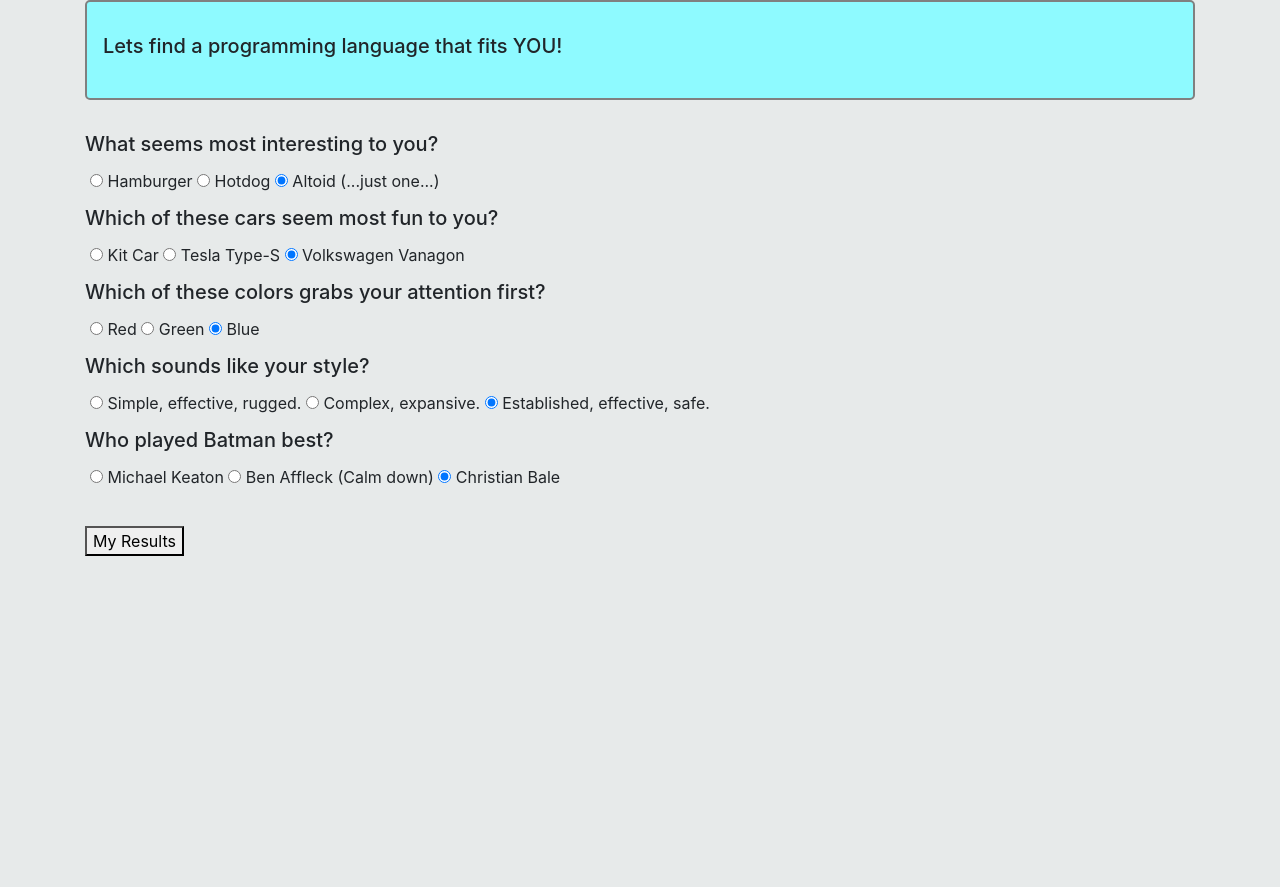
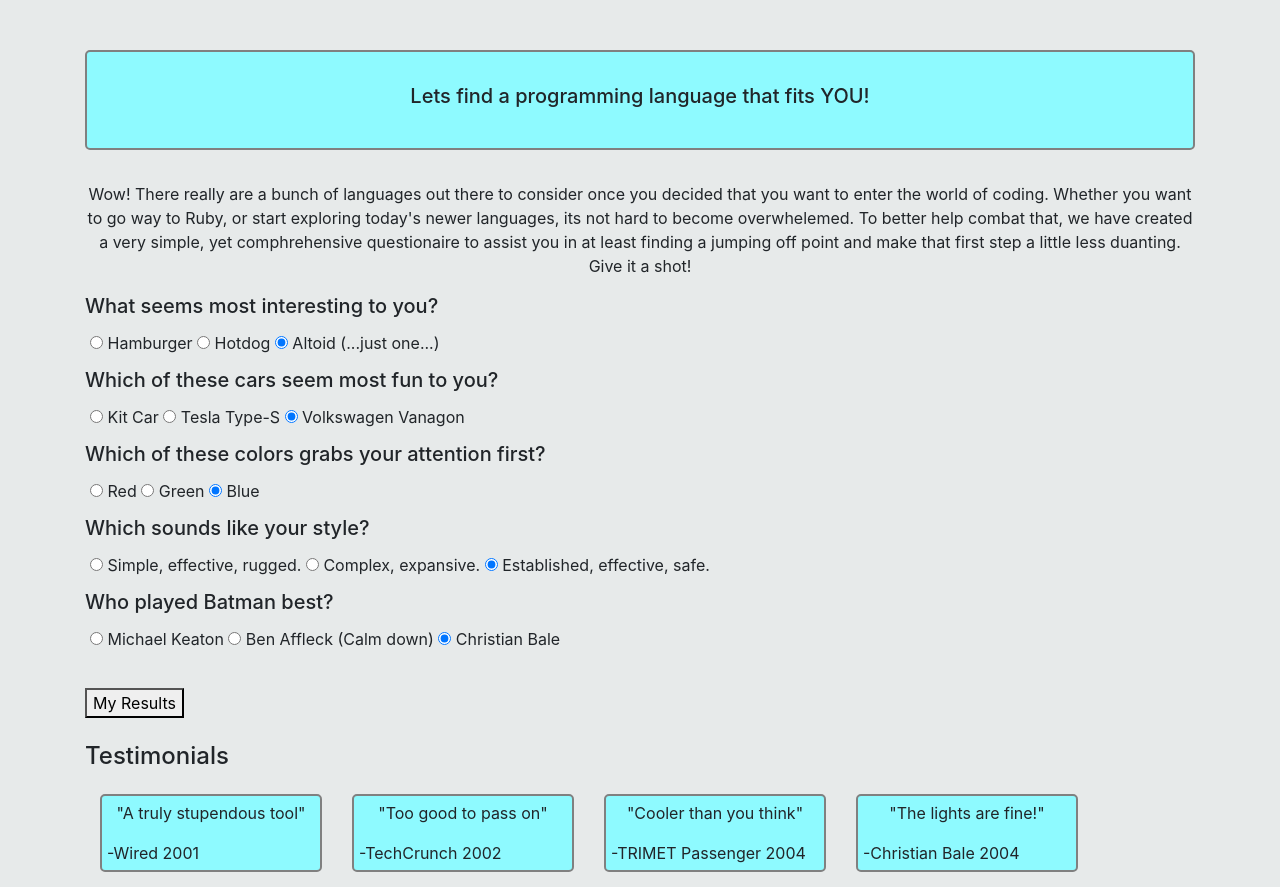
Before and after one commit to Triknives/language-suggester, a plain HTML site: page index.html in a window 1280 px wide. Before the commit the page ends 800 px from the top, so only its background shows below. Drawn offline with Linux system fonts and the light colour scheme.

Commit message:
now have added styling, such as testimonials, and welcome paragraph.

```diff
--- a/css/styles.css
+++ b/css/styles.css
@@ -1,7 +1,12 @@
 body{
   background-color:#E7EAEA;
+  margin-top: 50px;
+  margin-bottom: 50px;
 }
-.formchoices {
+p {
+  text-align: center;
+}
+.formchoices{
   padding: 5px;
 }
 .resultsbox{
@@ -15,10 +20,52 @@ body{
   font-style: italic;
 }
 
+#wired{
+  border: 2px gray solid;
+  background-color: #8EFAFF;
+  border-radius: 5px;
+  padding: 5px;
+  width: 20%;
+  float:left;
+  margin: 15px;
+}
+
+#techcrunch{
+  border: 2px gray solid;
+  background-color: #8EFAFF;
+  border-radius: 5px;
+  padding: 5px;
+  width: 20%;
+  float:left;
+  margin:15px;
+}
+
+#trimet{
+  border: 2px gray solid;
+  background-color: #8EFAFF;
+  border-radius: 5px;
+  padding: 5px;
+  width: 20%;
+  float:left;
+  margin:15px;
+}
+
+#cbale{
+  border: 2px gray solid;
+  background-color: #8EFAFF;
+  border-radius: 5px;
+  padding: 5px;
+  width: 20%;
+  float:left;
+  margin:15px;
+}
+
+
 .jumbotron {
   padding: 2rem 1rem;
   margin-bottom: 2rem;
   background-color: #8EFAFF;
   border-radius: 5px;
   border: 2px gray solid;
+  text-align: center;
 }
--- a/index.html
+++ b/index.html
@@ -14,6 +14,10 @@
       <div class="jumbotron">
         <h5>Lets find a programming language that fits YOU!</h5>
       </div>
+      <p>Wow! There really are a bunch of languages out there to consider once you decided that you want to enter the world of coding. Whether you want to go way to Ruby, or start exploring today's newer languages, its not hard to become overwhelemed.
+
+      To better help combat that, we have created a very simple, yet comphrehensive questionaire to assist you in at least finding a jumping off point and make that first step a little less duanting. Give it a shot!
+      </p>
       <form id=form1>
         <h5>What seems most interesting to you?</h5>
         <div class="formchoices">
@@ -98,12 +102,30 @@
         <br>
         <button type="submit" name="button">My Results</button>
       </form>
-
       <br>
-
       <div class="resultsbox">
         <h5><p>Based on your answers, you should look into <strong><span id="language"></span></strong>, without a doubt!</p></h5>
       </div>
+      <h4>Testimonials</h4>
+      <blockquote id="wired">
+        <p>"A truly stupendous tool"</p>
+        <footer>-Wired 2001</footer>
+      </blockquote>
+
+      <blockquote id="techcrunch">
+      <p>"Too good to pass on"</p>
+      <footer>-TechCrunch 2002</footer>
+      </blockquote>
+
+      <blockquote id="trimet">
+      <p>"Cooler than you think"</p>
+      <footer>-TRIMET Passenger 2004</footer>
+      </blockquote>
+
+      <blockquote id="cbale">
+      <p>"The lights are fine!"</p>
+      <footer>-Christian Bale 2004</footer>
+      </blockquote>
     </div>
   </body>
 </html>
```
